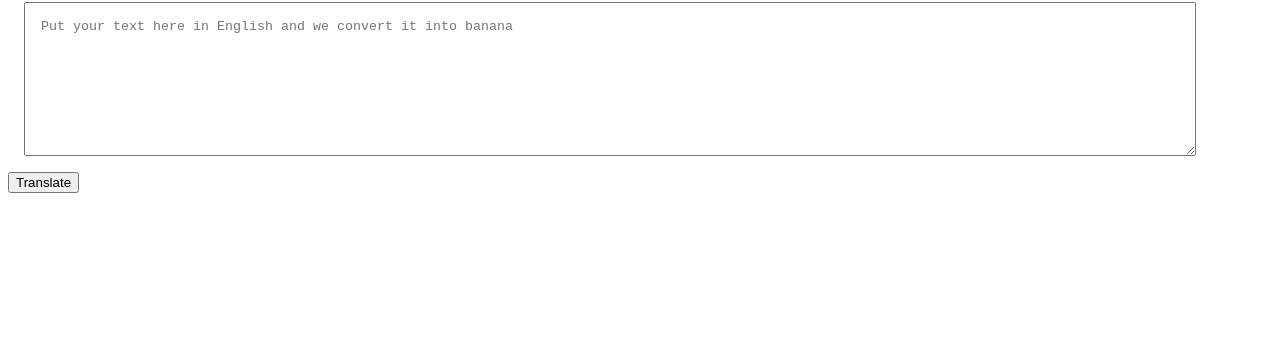
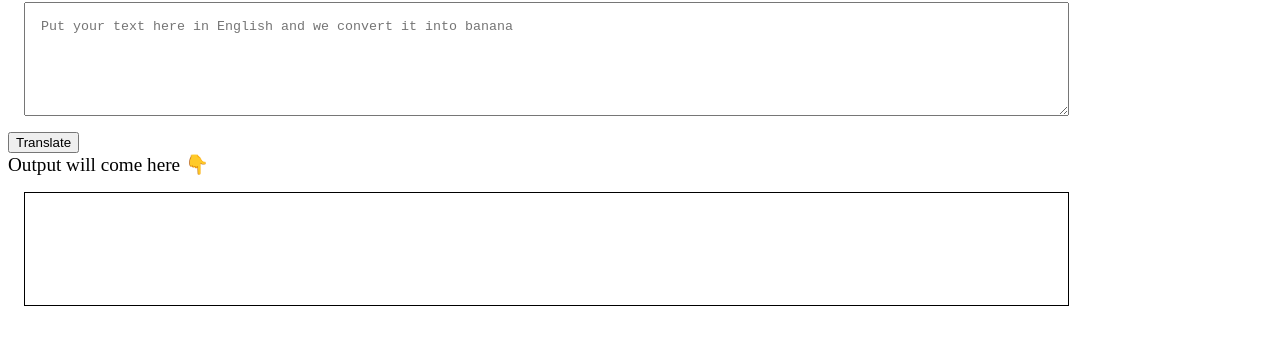
Before and after one commit to avnibhatia15/banana-speak, a plain HTML site: page index.html in a window 1280 px wide. Shown: the part 78-422 px from the top of the page. Drawn offline with Linux system fonts and the light colour scheme.

Commit message:
input output processing

```diff
--- a/app.js
+++ b/app.js
@@ -1,11 +1,14 @@
 var btnTranslate = document.querySelector("#btn-translate");
 //querySelector is a way of telling the browser that Hey browser i need that elemrnt which has id #btn-translate
 var txtInput=document.querySelector("#txt-input");
-console.log(txtInput)
+var outputDiv = document.querySelector("#output");
+
+// console.log(txtInput)
 
 function clickEventHandler(){
-    console.log("clicked!");
-    console.log("input",txtInput.value)
+    outputDiv.innerText = "abbcdvifjncklkldkm "+ txtInput.value;
+    // console.log("clicked!");
+    // console.log("input",txtInput.value)
 //Hey browser remember that btnTranslate reference you gave, could you please add a clickListener to it.Browser says "Yes, What do you want me to do when click happens ".Just console.log().
 };
 btnTranslate.addEventListener("click",clickEventHandler);
--- a/index.html
+++ b/index.html
@@ -7,9 +7,16 @@
     <title>banana speak</title>
     <style>
         textarea{
-            width: 90%;
-            height: 15vh;
+            width: 80%;
+            height: 10vh;
             display: block;
+            margin: 1rem;
+            padding: 1rem;
+        }
+        #output{
+            border:1px solid black;
+            height:10vh;
+            width:80%;
             margin: 1rem;
             padding: 1rem;
         }
@@ -20,6 +27,8 @@
     <h1>talk bananaaaa!</h1>
     <textarea id="txt-input"placeholder="Put your text here in English and we convert it into banana"></textarea>
     <button id="btn-translate">Translate</button>
+    <div style="font-size: larger;">Output will come here 👇</div>
+    <div id="output"></div>
 
 
     <script src="app.js" type="text/javascript"></script>
```
